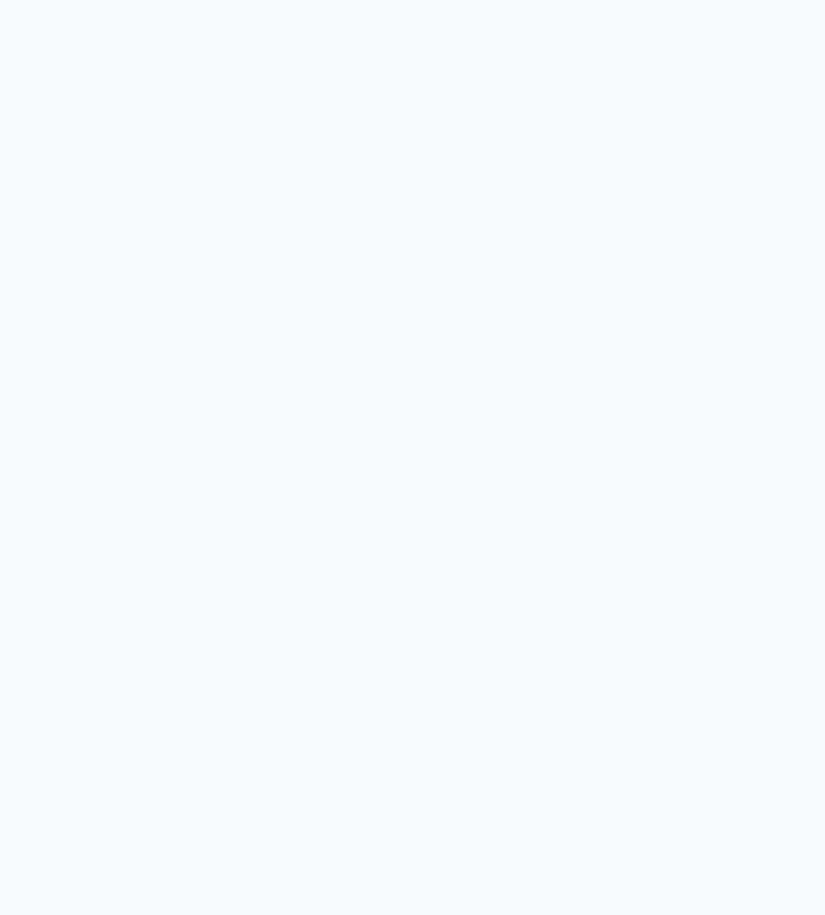
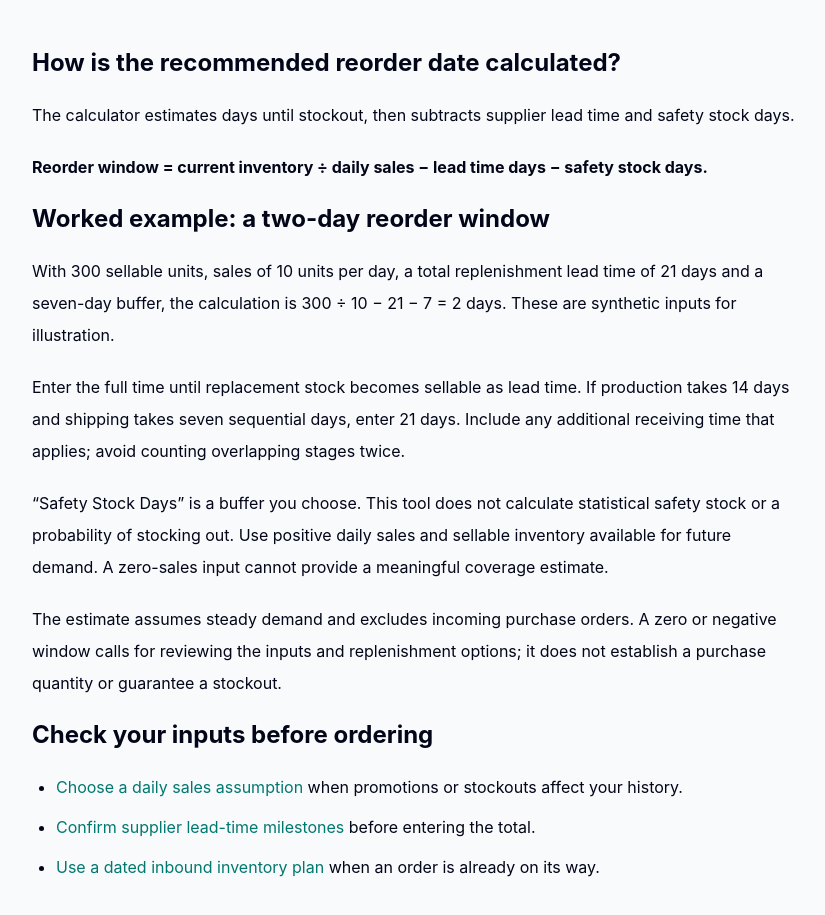
Before and after one commit to mingzhishan1525/Landing-Page, a Next.js app: page /tools/reorder-calculator in a window 1280 px wide. Shown: the part 647-1562 px from the top of the page, without its empty margins (32-857 px from the left). Before the commit the page ends 800 px from the top, so only its background shows below. Built offline with nearby package versions, Linux system fonts and the light colour scheme; no server answers.

Commit message:
Explain reorder calculator inputs and align visible FAQ

```diff
--- a/app/tools/reorder-calculator/page.tsx
+++ b/app/tools/reorder-calculator/page.tsx
@@ -1,4 +1,7 @@
+import Link from "next/link";
 import ReorderCalculator from "./ReorderCalculator";
+
+const calculationAnswer = "The calculator estimates days until stockout, then subtracts supplier lead time and safety stock days.";
 
 const faqSchema = {
   "@context": "https://schema.org",
@@ -9,7 +12,7 @@ const faqSchema = {
       name: "How is the recommended reorder date calculated?",
       acceptedAnswer: {
         "@type": "Answer",
-        text: "The calculator estimates days until stockout, then subtracts supplier lead time and safety stock days.",
+        text: calculationAnswer,
       },
     },
   ],
@@ -49,6 +52,22 @@ export default function ReorderCalculatorPage() {
         <div className="mt-8">
           <ReorderCalculator />
         </div>
+        <section className="mt-12 max-w-3xl space-y-5 leading-8">
+          <h2 className="text-2xl font-bold">How is the recommended reorder date calculated?</h2>
+          <p>{calculationAnswer}</p>
+          <p><strong>Reorder window = current inventory ÷ daily sales − lead time days − safety stock days.</strong></p>
+          <h2 className="text-2xl font-bold">Worked example: a two-day reorder window</h2>
+          <p>With 300 sellable units, sales of 10 units per day, a total replenishment lead time of 21 days and a seven-day buffer, the calculation is 300 ÷ 10 − 21 − 7 = 2 days. These are synthetic inputs for illustration.</p>
+          <p>Enter the full time until replacement stock becomes sellable as lead time. If production takes 14 days and shipping takes seven sequential days, enter 21 days. Include any additional receiving time that applies; avoid counting overlapping stages twice.</p>
+          <p>“Safety Stock Days” is a buffer you choose. This tool does not calculate statistical safety stock or a probability of stocking out. Use positive daily sales and sellable inventory available for future demand. A zero-sales input cannot provide a meaningful coverage estimate.</p>
+          <p>The estimate assumes steady demand and excludes incoming purchase orders. A zero or negative window calls for reviewing the inputs and replenishment options; it does not establish a purchase quantity or guarantee a stockout.</p>
+          <h2 className="text-2xl font-bold">Check your inputs before ordering</h2>
+          <ul className="list-disc space-y-2 pl-6">
+            <li><Link className="text-teal-700 underline dark:text-teal-300" href="/blog/choose-daily-sales-reorder/">Choose a daily sales assumption</Link> when promotions or stockouts affect your history.</li>
+            <li><Link className="text-teal-700 underline dark:text-teal-300" href="/blog/supplier-lead-time-checklist/">Confirm supplier lead-time milestones</Link> before entering the total.</li>
+            <li><Link className="text-teal-700 underline dark:text-teal-300" href="/blog/inbound-inventory-reorder-timeline/">Use a dated inbound inventory plan</Link> when an order is already on its way.</li>
+          </ul>
+        </section>
       </section>
     </main>
   );
```
